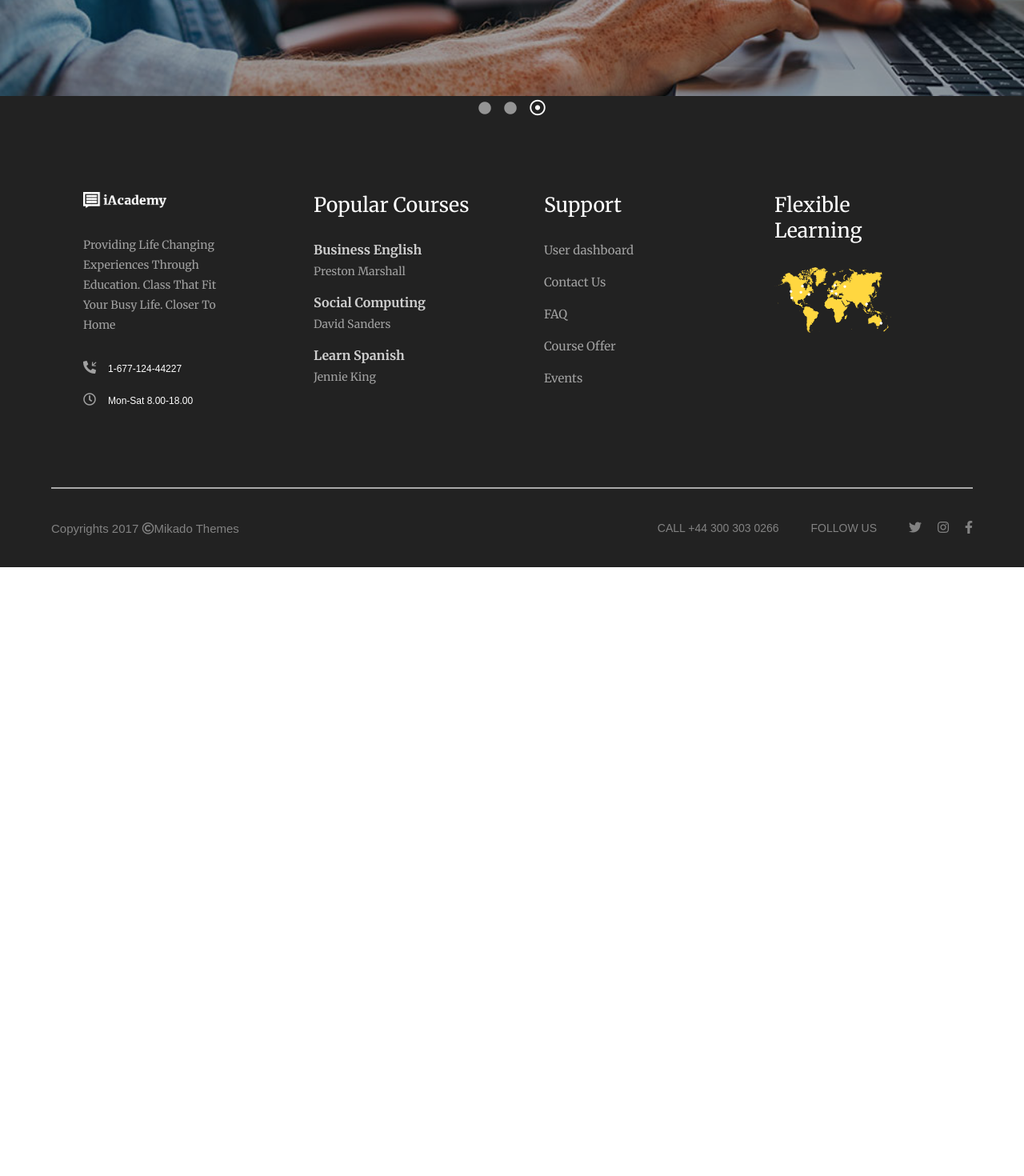
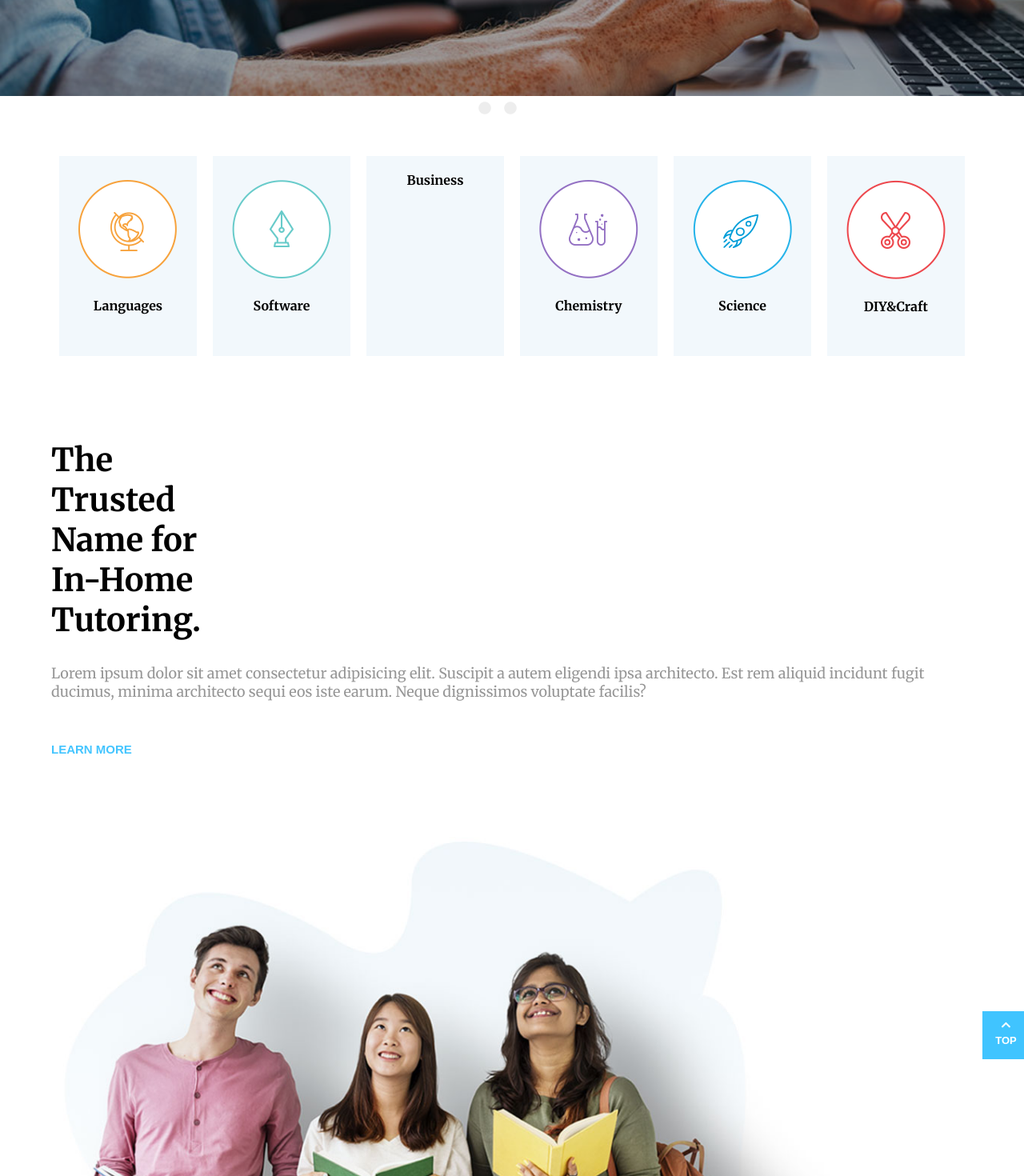
Before and after one commit to BaccanoB/proj-html-vuejs, a Vue app: page / in a window 1280 px wide. Shown: the part 580-2050 px from the top of the page at 80% size. Before the commit the page ends 1289 px from the top, so only its background shows below. Built offline with nearby package versions, Linux system fonts and the light colour scheme; a web font is replaced by a local one.

Commit message:
aggiunta sezione der main

```diff
--- a/src/components/Main.vue
+++ b/src/components/Main.vue
@@ -1,7 +1,41 @@
 <template>
-  <div>
-      <section id="icon_section"></section>
-      <section id="trusted_name_section"></section>
+  <div >
+      <section id="icon_section">
+          <div>
+              <img src="../assets/img/h1-slide-img-5.png" alt="language_img">
+              <p>Languages</p>
+          </div>
+          <div>
+              <img src="../assets/img/h1-slide-img-7.png" alt="softwere_img">
+              <p>Software</p>
+          </div>
+          <div>
+              <!-- <img src="../assets/img/h1-slide-img-" alt=""> -->
+              <p>Business</p>
+          </div>
+          <div>
+              <img src="../assets/img/h1-slide-img-4.png" alt="chemistry_img">
+              <p>Chemistry</p>
+          </div>
+          <div>
+              <img src="../assets/img/h1-slide-img-3.png" alt="science_img">
+              <p>Science</p>
+          </div>
+          <div>
+              <img src="../assets/img/h1-slide-img-6.png" alt="craft_img">
+              <p>DIY&amp;Craft</p>
+          </div>
+      </section>
+      <section id="trusted_name_section">
+          <h2>The Trusted Name for In-Home Tutoring.</h2>
+          <p>Lorem ipsum dolor sit amet consectetur adipisicing elit. Suscipit a autem eligendi ipsa architecto. Est rem aliquid incidunt fugit ducimus, minima architecto sequi eos iste earum. Neque dignissimos voluptate facilis?</p>
+          <a href="#">Learn More</a> <br>
+          <img src="../assets/img/h5-img-1.jpg" alt="">
+          <div id="top_square">
+              <i class="fas fa-chevron-up"></i>
+              <p>Top</p>
+          </div>
+      </section>
       <section id="empowering_section"></section>
       <section id="blu_section"></section>
       <section id="learning_sec tion"></section>
@@ -19,4 +53,80 @@
 
 <style lang="scss" scoped>
 
+    #icon_section {
+        display: flex;
+        flex-wrap: wrap;
+        justify-content: center;
+        align-items: center;
+        width: 90%;
+        margin: 0 auto;
+        height: 400px;
+
+        & > div {
+            width: calc(100% / 6 - 20px);
+            height: 250px;
+            background-color:#F2F8FC;
+            text-align: center;
+
+            & > img {
+                margin-top: 30px;
+            }
+
+            & > p {
+                margin: 20px 0 10px 0;
+                font-weight: bolder;
+            }
+        }
+    }
+
+    #trusted_name_section {
+        position: relative;
+        width: 90%;
+        margin: 0 auto;
+        h2 {
+            font-size: 40px;
+            margin:  30px 925px 30px 0;
+        }
+
+        & > p {
+            font-size: 18px;
+            margin-bottom: 50px;
+            color: #979797;
+        }
+
+        a {
+            text-decoration: none;
+            text-transform: uppercase;
+            font-size: 15px;
+            font-weight: bolder;font-family: Arial, Helvetica, sans-serif;
+            color: #44C5FF;
+        }
+
+        & > img {
+            margin-top: 40px;
+            width: 90%;
+        }
+
+        #top_square {
+            position: absolute;
+            left: 101%;
+            top: 65%;
+            display: flex;
+            align-items: center;
+            justify-content: center;
+            flex-direction: column;
+            width: 60px;
+            height: 60px;
+            font-weight: bolder;font-family: Arial, Helvetica, sans-serif;
+            font-size: 13px;
+            text-transform: uppercase;
+            background-color: #40C4FF;
+            color: white;
+
+            & > p {
+                padding: 5px 0;
+            }
+        }
+    }
+
 </style>
```
